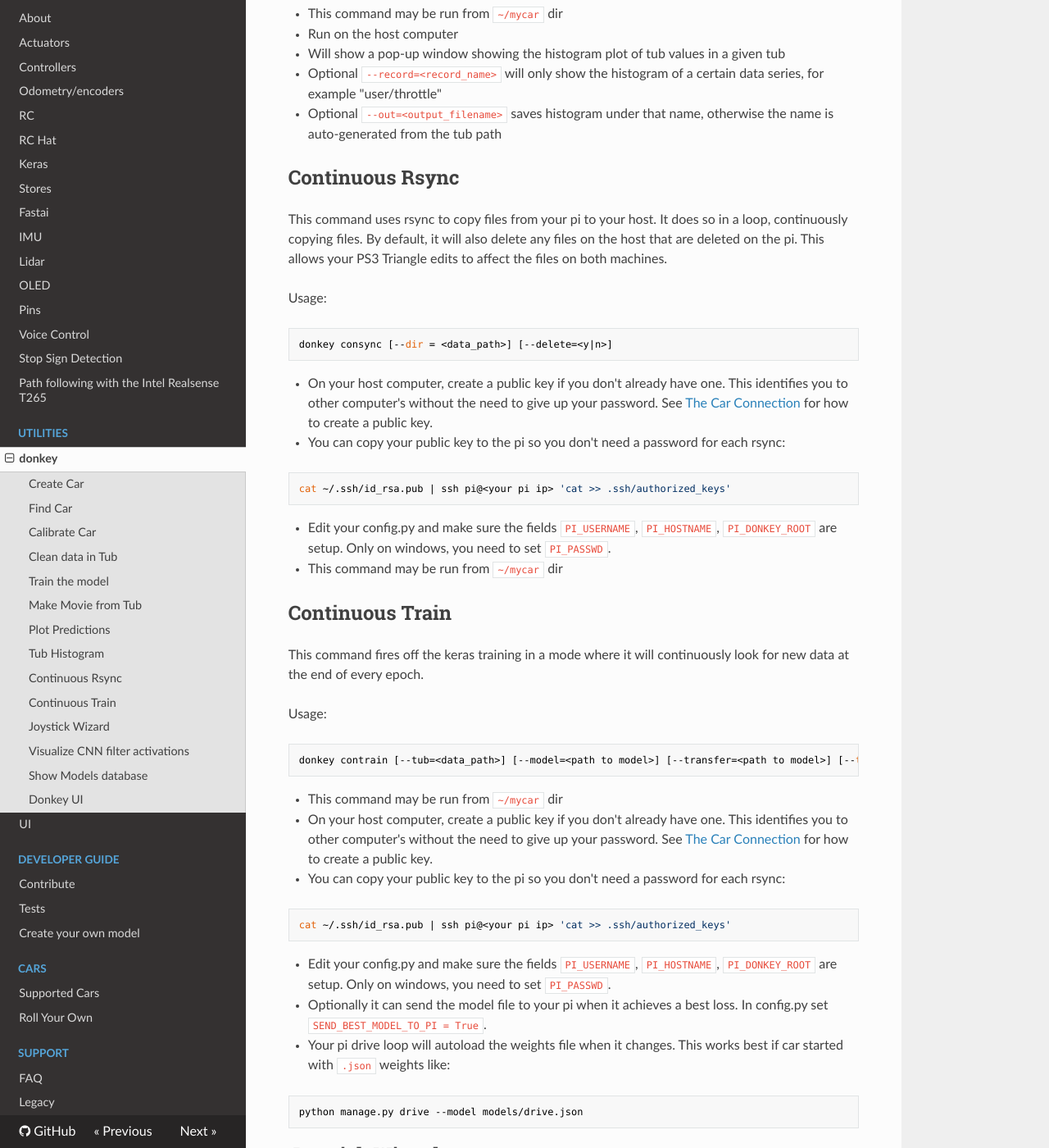
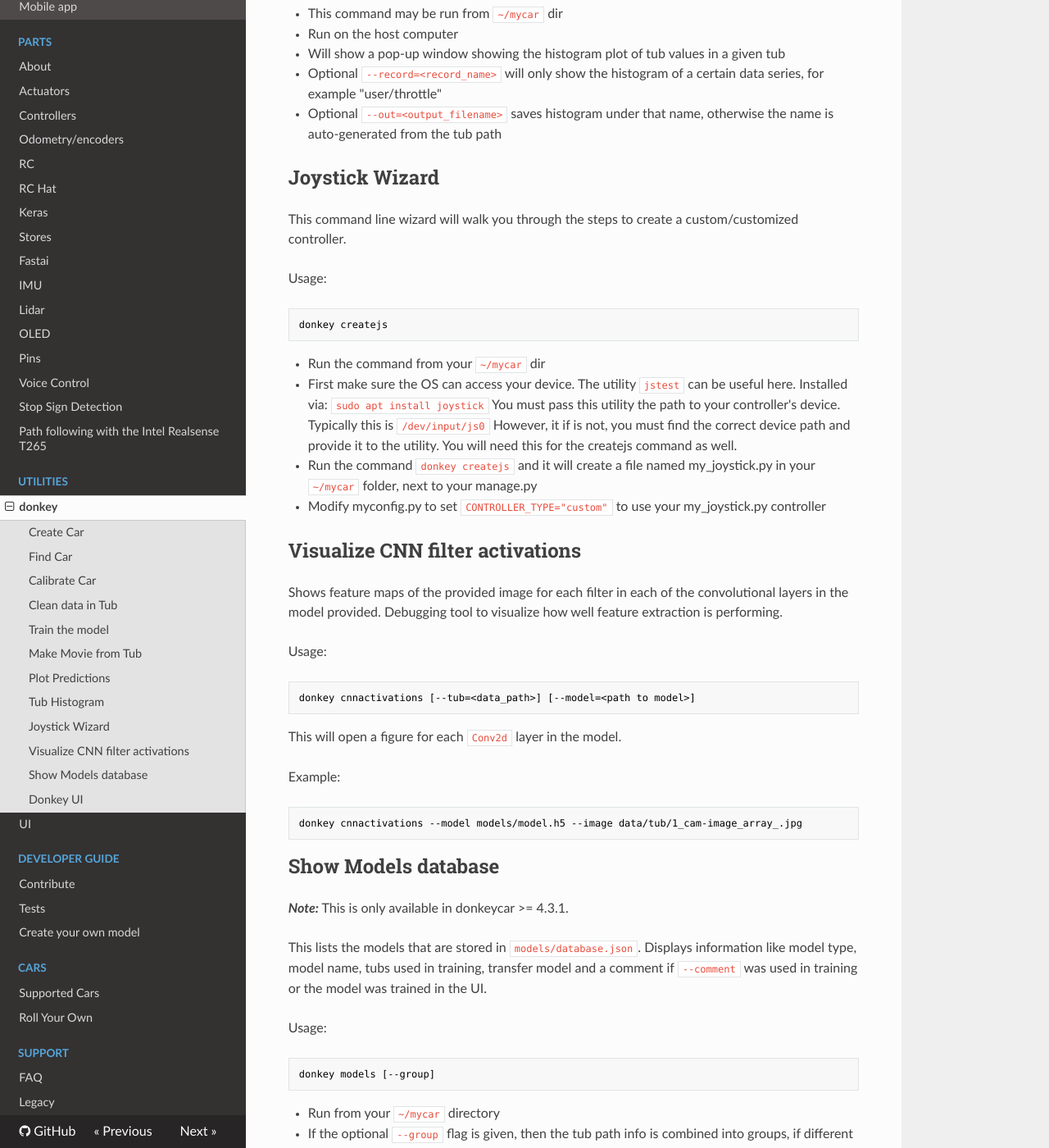
Before and after one commit to autorope/donkeydocs, an MkDocs documentation site: the page built from docs/utility/donkey.md, in a window 1280 px wide and 1400 px high, scrolled down 3664 px. Shown: the whole window at 82% size. Built offline with MkDocs 1.6.1, drawn with Linux system fonts in a browser that asks for light colours; nearby versions of some CDN libraries.

Commit message:
Removed documentation of legacy commands
`donkey contain` and `donkey consync` have not been supported since donkey 4.X

````diff
--- a/docs/utility/donkey.md
+++ b/docs/utility/donkey.md
@@ -156,52 +156,6 @@ donkey tubhist --tub=<tub_path> --record=<record_name> --out=<output_filename>
 * Optional `--record=<record_name>` will only show the histogram of a certain data series, for example "user/throttle"
 * Optional `--out=<output_filename>` saves histogram under that name, otherwise the name is auto-generated from the tub path
 
-## Continuous Rsync
-
-This command uses rsync to copy files from your pi to your host. It does so in a loop, continuously copying files. By default, it will also delete any files
-on the host that are deleted on the pi. This allows your PS3 Triangle edits to affect the files on both machines.
-
-Usage:
-
-```bash
-donkey consync [--dir = <data_path>] [--delete=<y|n>]
-```
-
-* On your host computer, create a public key if you don't already have one.  This identifies you to other computer's without the need to give up your password.  See [The Car Connection](./ui.md#the-car-connection) for how to create a public key.
-* You can copy your public key to the pi so you don't need a password for each rsync:
-
-```bash
-cat ~/.ssh/id_rsa.pub | ssh pi@<your pi ip> 'cat >> .ssh/authorized_keys'
-```
-
-* Edit your config.py and make sure the fields `PI_USERNAME`, `PI_HOSTNAME`, `PI_DONKEY_ROOT` are setup. Only on windows, you need to set `PI_PASSWD`.
-* This command may be run from `~/mycar` dir
-
-## Continuous Train
-
-This command fires off the keras training in a mode where it will continuously look for new data at the end of every epoch.
-
-Usage:
-
-```bash
-donkey contrain [--tub=<data_path>] [--model=<path to model>] [--transfer=<path to model>] [--type=<linear|categorical|rnn|imu|behavior|3d>] [--aug]
-```
-
-* This command may be run from `~/mycar` dir
-* On your host computer, create a public key if you don't already have one.  This identifies you to other computer's without the need to give up your password.  See [The Car Connection](./ui.md#the-car-connection) for how to create a public key.
-* You can copy your public key to the pi so you don't need a password for each rsync:
-
-```bash
-cat ~/.ssh/id_rsa.pub | ssh pi@<your pi ip> 'cat >> .ssh/authorized_keys'
-```
-
-* Edit your config.py and make sure the fields `PI_USERNAME`, `PI_HOSTNAME`, `PI_DONKEY_ROOT` are setup. Only on windows, you need to set `PI_PASSWD`.
-* Optionally it can send the model file to your pi when it achieves a best loss. In config.py set `SEND_BEST_MODEL_TO_PI = True`.
-* Your pi drive loop will autoload the weights file when it changes. This works best if car started with `.json` weights like:
-
-```bash
-python manage.py drive --model models/drive.json
-```
 
 ## Joystick Wizard
 
````
